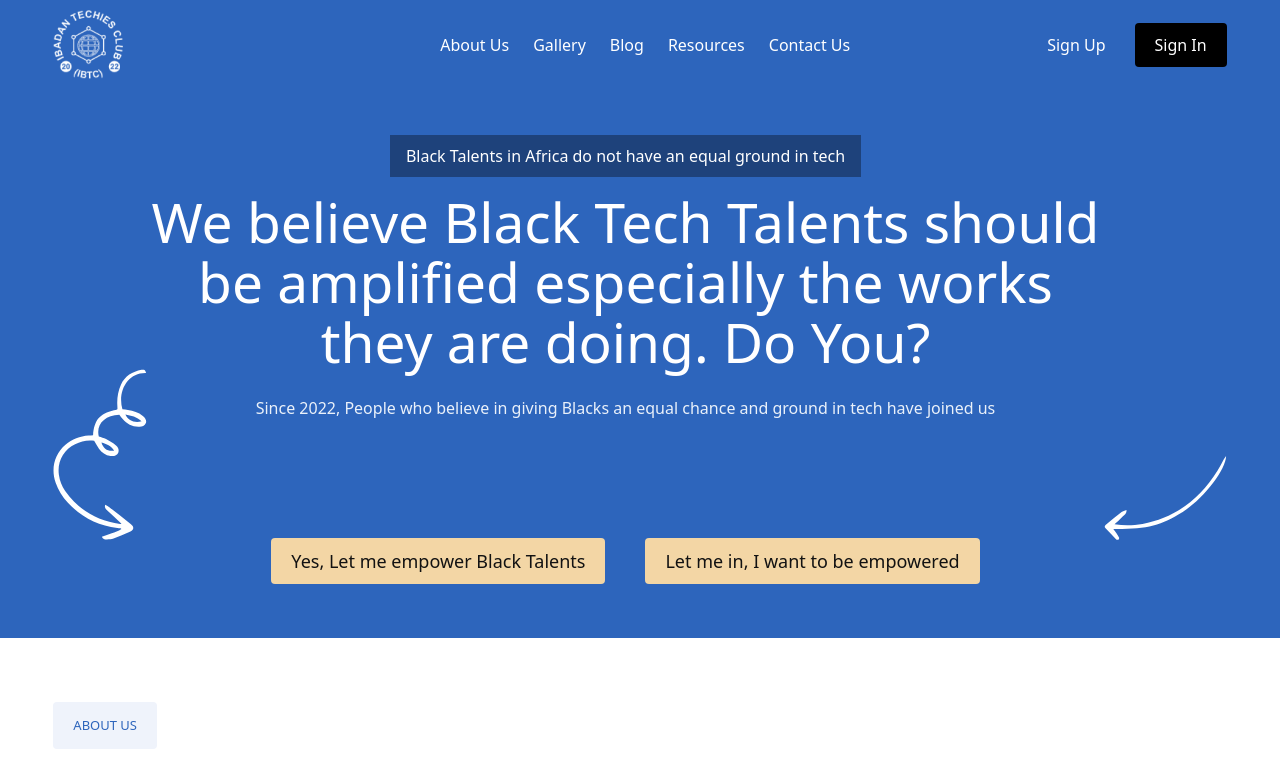
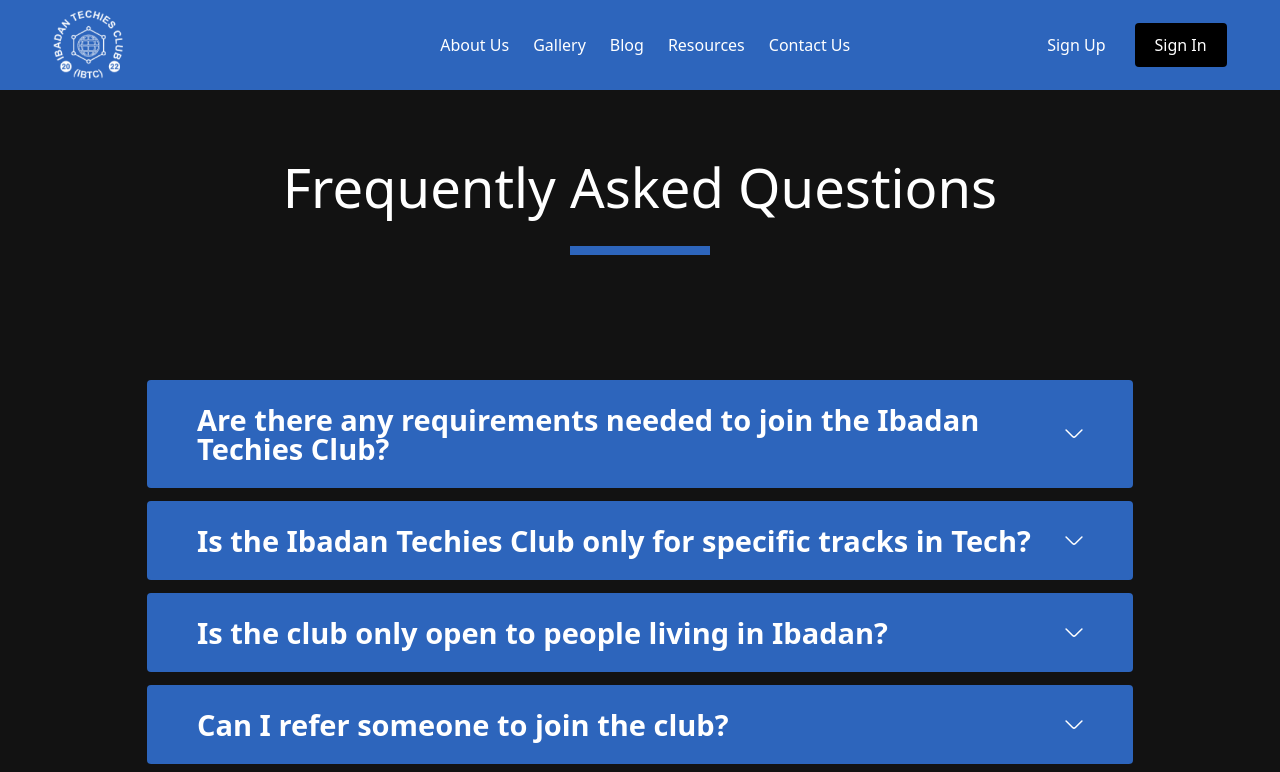
Before and after one commit to Ibadan-Techies/badtechies, a Next.js app: page / in a window 1280 px wide. Shown: the top 772 px of the page. Built offline with nearby package versions, Linux system fonts and the light colour scheme.

Commit message:
add faq component

```diff
--- a/src/assets/svg.ts
+++ b/src/assets/svg.ts
@@ -2,4 +2,5 @@
 export { default as ArrowDecLeft } from './ArrowDecoLeft.svg'
 export { default as ArrowRight } from './arrow-right.svg'
 export { default as OceanOrnament } from './OceanOrnament.svg'
-export {default as OvalOrnament} from './OvalOrnament.svg'
+export { default as OvalOrnament } from './OvalOrnament.svg'
+export { default as ArrowDown } from './ArrowDown.svg'
--- /dev/null
+++ b/src/components/FAQ/faq-index.tsx
@@ -0,0 +1,15 @@
+import FAQ from './faq'
+
+const Comp = () => (
+  <div className="_body bg-ibtc-black py-[70px]">
+    <div className="_wrapper flex text-white gap-[80px] items-center flex-col">
+      <div className="flex flex-col items-center rounded-[4px] gap-8">
+        <header className="_header">Frequently Asked Questions</header>
+        <div className="bg-ibtc-blue w-[140px] h-[9px]"></div>
+      </div>
+      <FAQ />
+    </div>
+  </div>
+)
+
+export default Comp
--- /dev/null
+++ b/src/components/FAQ/faq.tsx
@@ -0,0 +1,59 @@
+import { useState } from 'react'
+import { ArrowDown } from '@/assets/svg'
+
+function FAQ() {
+  const [activeIndex, setActiveIndex] = useState<number | null>(null)
+
+  function handleClick(index: number) {
+    return setActiveIndex(activeIndex === index ? null : index)
+  }
+
+  return (
+    <div className="text-white p-[2.8rem] flex flex-col gap-[13px] w-11/12">
+      {FAQs.map((faq, index) => (
+        <div className="bg-ibtc-blue rounded w-full py-[25px] px-[50px]">
+          <button
+            className="flex items-center justify-between w-full text-[29px] leading-[29px] font-medium text-left focus:outline-none focus:shadow-outline-gray font-semibold"
+            onClick={() => handleClick(index)}
+          >
+            {faq.question}
+            <span className="ml-2">
+              <ArrowDown />
+            </span>
+          </button>
+          {activeIndex == index && (
+            <div className="mt-[25px] rounded-lg text-[18px]/[25.56px]">
+              {faq.answer}
+            </div>
+          )}
+        </div>
+      ))}
+    </div>
+  )
+}
+
+const FAQs = [
+  {
+    question:
+      'Are there any requirements needed to join the Ibadan Techies Club?',
+    answer:
+      'Answer: “Lorem ipsum dolor sit amet, consectetur adipiscing elit. Nam hendrerit nisi sed sollicitudin pellentesque. Nunc posuere purus rhoncus pulvinar aliquam. Ut aliquet tristique nisl vitae volutpat. Nulla aliquet porttitor venenatis. Donec a dui et dui fringilla consectetur id nec massa. Aliquam erat volutpat. Sed ut dui ut lacus dictum fermentum vel tincidunt neque. Sed sed lacinia lectus. Duis sit amet sodales felis. Duis nunc eros, mattis at dui ac, convallis semper risus. In adipiscing ultrices tellus, in suscipit massa vehicula eu.”',
+  },
+  {
+    question: 'Is the Ibadan Techies Club only for specific tracks in Tech?',
+    answer:
+      'Answer: “Lorem ipsum dolor sit amet, consectetur adipiscing elit. Nam hendrerit nisi sed sollicitudin pellentesque. Nunc posuere purus rhoncus pulvinar aliquam. Ut aliquet tristique nisl vitae volutpat. Nulla aliquet porttitor venenatis. Donec a dui et dui fringilla consectetur id nec massa. Aliquam erat volutpat. Sed ut dui ut lacus dictum fermentum vel tincidunt neque. Sed sed lacinia lectus. Duis sit amet sodales felis. Duis nunc eros, mattis at dui ac, convallis semper risus. In adipiscing ultrices tellus, in suscipit massa vehicula eu.”',
+  },
+  {
+    question: 'Is the club only open to people living in Ibadan?',
+    answer:
+      'Answer: “Lorem ipsum dolor sit amet, consectetur adipiscing elit. Nam hendrerit nisi sed sollicitudin pellentesque. Nunc posuere purus rhoncus pulvinar aliquam. Ut aliquet tristique nisl vitae volutpat. Nulla aliquet porttitor venenatis. Donec a dui et dui fringilla consectetur id nec massa. Aliquam erat volutpat. Sed ut dui ut lacus dictum fermentum vel tincidunt neque. Sed sed lacinia lectus. Duis sit amet sodales felis. Duis nunc eros, mattis at dui ac, convallis semper risus. In adipiscing ultrices tellus, in suscipit massa vehicula eu.”',
+  },
+  {
+    question: 'Can I refer someone to join the club?',
+    answer:
+      'Answer: “Lorem ipsum dolor sit amet, consectetur adipiscing elit. Nam hendrerit nisi sed sollicitudin pellentesque. Nunc posuere purus rhoncus pulvinar aliquam. Ut aliquet tristique nisl vitae volutpat. Nulla aliquet porttitor venenatis. Donec a dui et dui fringilla consectetur id nec massa. Aliquam erat volutpat. Sed ut dui ut lacus dictum fermentum vel tincidunt neque. Sed sed lacinia lectus. Duis sit amet sodales felis. Duis nunc eros, mattis at dui ac, convallis semper risus. In adipiscing ultrices tellus, in suscipit massa vehicula eu.”',
+  },
+]
+
+export default FAQ
--- a/src/pages/index.tsx
+++ b/src/pages/index.tsx
@@ -1,11 +1,12 @@
 import Head from 'next/head'
 import Footer from '@/components/Footer/footer'
 import NavigationBar from '@/components/Navbar/navbar'
-import LandingBanner from '@/components/LandingBanner/banner'
-import AboutUs from '@/components/LandingAboutUs/about'
-import Events from '@/components/LandingEvent/event'
-import Gallery from '@/components/Gallery/gallery'
-import Unique from '@/components/LandingUnique/unique'
+// import LandingBanner from '@/components/LandingBanner/banner'
+// import AboutUs from '@/components/LandingAboutUs/about'
+// import Events from '@/components/LandingEvent/event'
+// import Gallery from '@/components/Gallery/gallery'
+// import Unique from '@/components/LandingUnique/unique'
+import FAQ from '@/components/FAQ/faq-index'
 
 export default function Home() {
   return (
@@ -17,11 +18,12 @@
         <link rel="icon" href="/favicon.ico" />
       </Head>
       <NavigationBar />
-      <LandingBanner />
+      {/* <LandingBanner />
       <AboutUs />
       <Events />
       <Gallery />
-      <Unique />
+      <Unique /> */}
+      <FAQ />
       <Footer />
     </>
   )
```
Also changed, not shown: src/assets/ArrowDown.svg (added).
